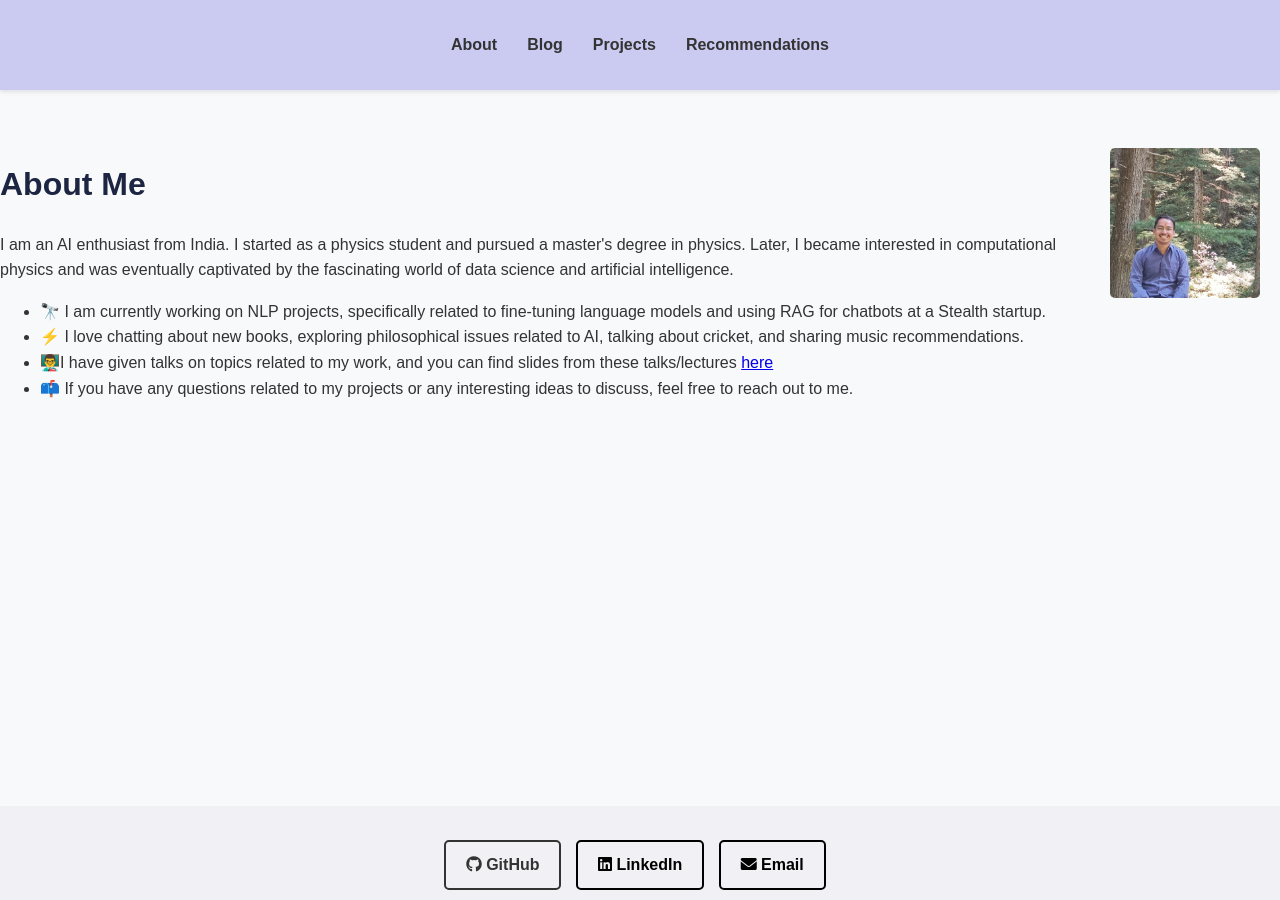
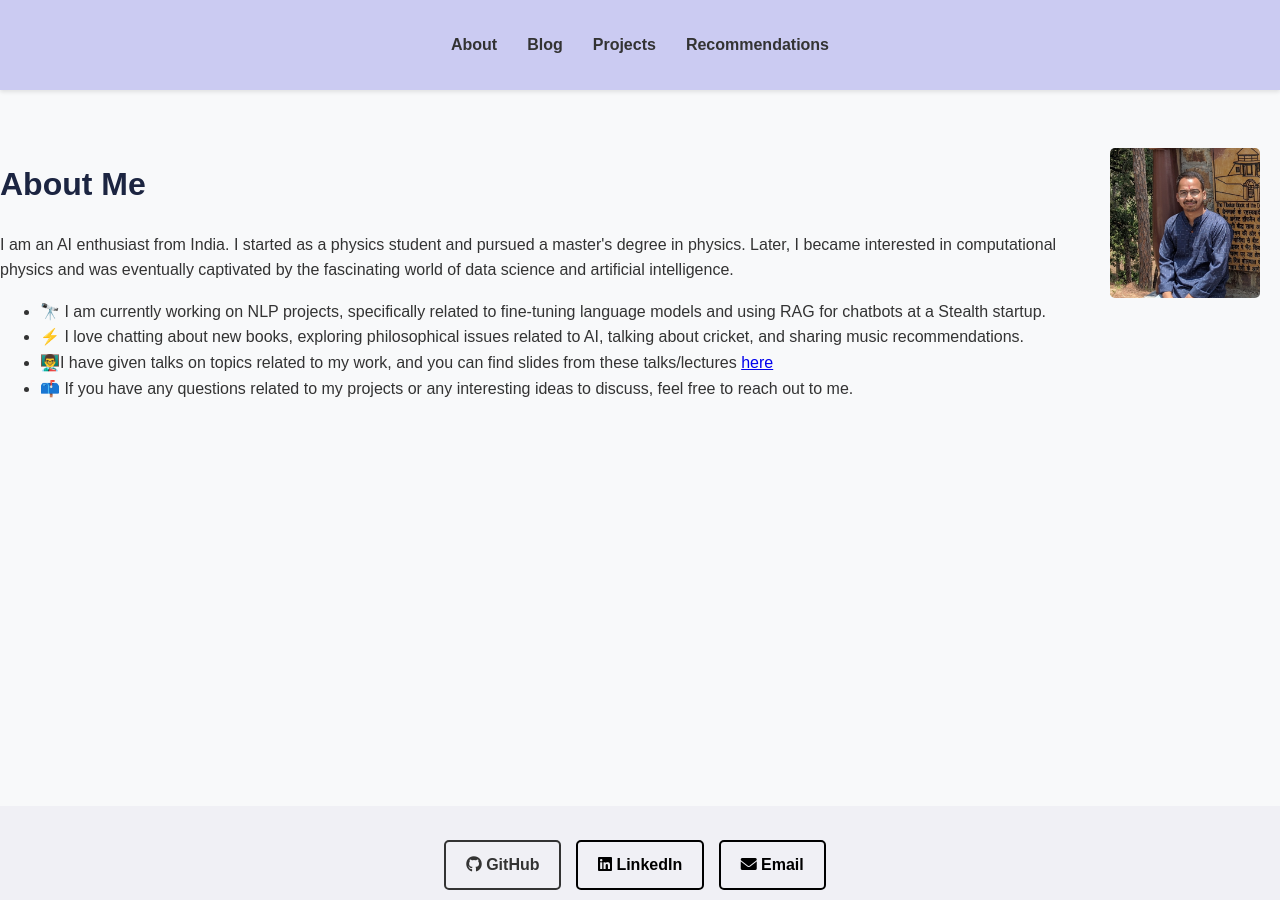
Before and after one commit to adhikarinarayan/adhikarinarayan.github.io, a Jekyll site: the page built from index.md, in a window 1280 px wide. Built offline with Jekyll 4.4.1, drawn with Linux system fonts in a browser that asks for light colours.

Commit message:
Update index.md

```diff
--- a/index.md
+++ b/index.md
@@ -7,7 +7,7 @@
   <link rel="stylesheet" href="https://cdnjs.cloudflare.com/ajax/libs/font-awesome/6.0.0/css/all.min.css">
 </head>
 
-<img src="/assets/images/profile.jpg" alt="Your Name" class="profile-picture">
+<img src="/assets/images/profile1.jpg" alt="Your Name" class="profile-picture">
 
 <div class="profile-container">
     <div class="content">
```
